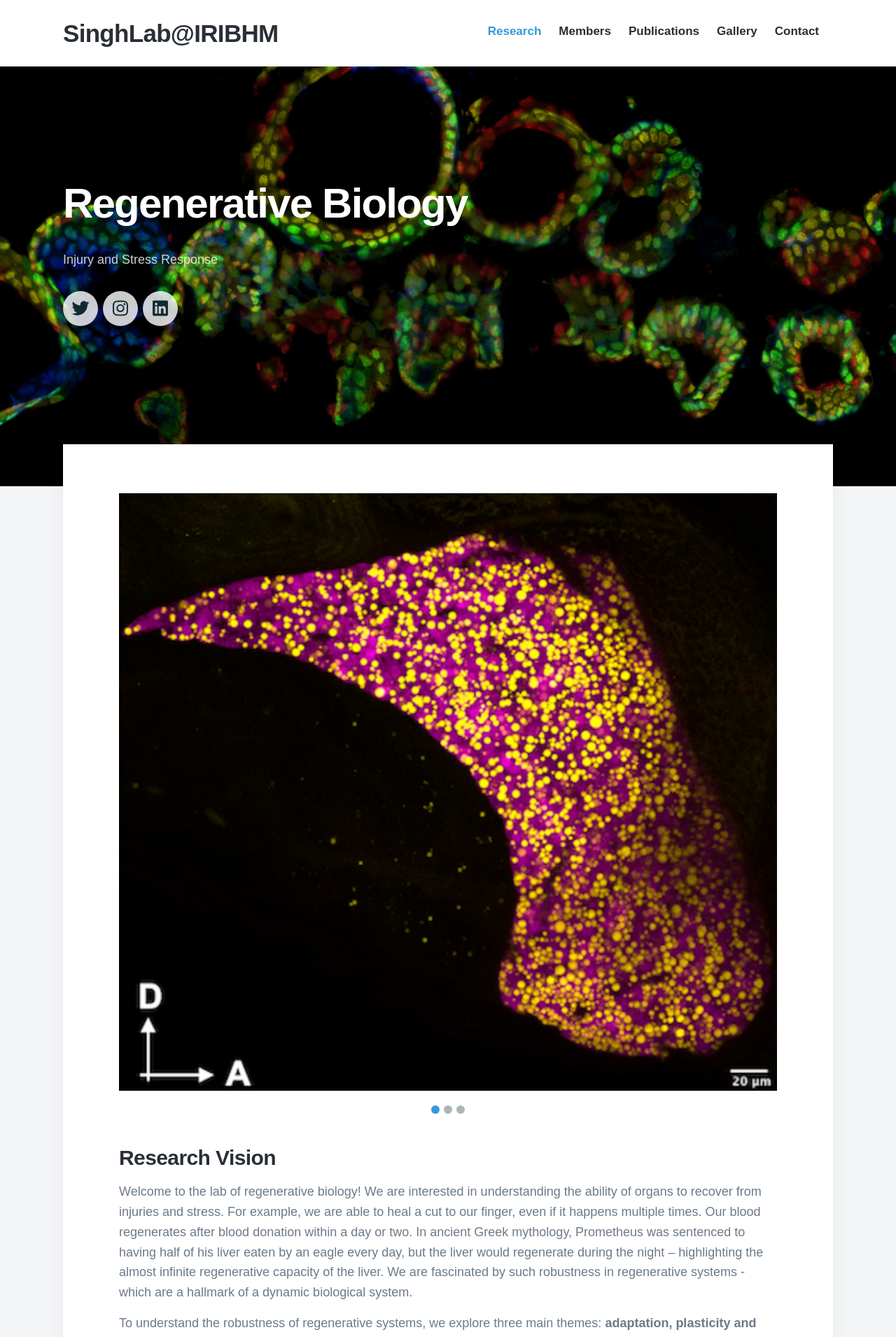
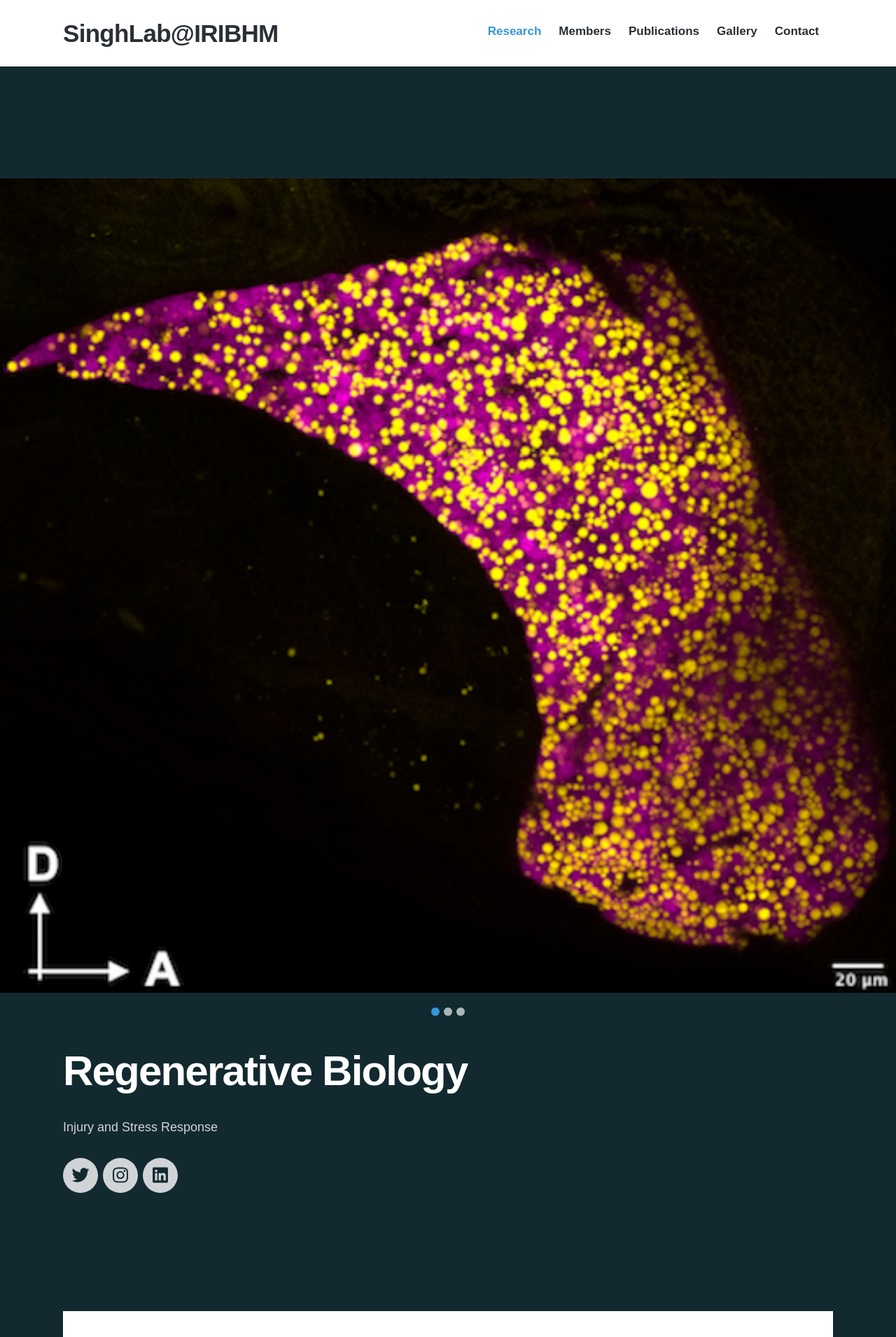
Before and after one commit to sumeetpalsingh/sumeetpalsingh.github.io, a Jekyll site: the page built from index.html, in a window 1280 px wide. Shown: the top 1911 px of the page at 70% size. Built offline with Jekyll 4.4.1, drawn with Linux system fonts in a browser that asks for light colours; nearby versions of some CDN libraries; some web fonts are replaced.

Commit message:
Update index.html

```diff
--- a/index.html
+++ b/index.html
@@ -7,9 +7,15 @@ featured_image: /images/demo/home2.jpg
 
 <section class="hero">
 
-	<div class="hero__image" style="background-image: url({{ page.featured_image }})">
+<!--	<div class="hero__image" style="background-image: url({{ page.featured_image }})">-->
 		<!--<div class="hero__overlay"></div>-->
-	</div>
+<!--	</div>-->
+
+    <div class="gallery" data-columns="1">
+                <img src="/images/gallery/Steatosis.png" style="height=250px">
+                <img src="/images/gallery/Fed_MAX_Image-1.png">
+                <img src="/images/gallery/Thyroid adult_flt1.png">
+            </div>
 
 	<div class="wrap">
 
@@ -28,11 +34,7 @@ featured_image: /images/demo/home2.jpg
 
 		<article class="single-post">
 
-			<div class="gallery" data-columns="1">
-                <img src="/images/gallery/Steatosis.png" style="height=250px">
-                <img src="/images/gallery/Fed_MAX_Image-1.png">
-                <img src="/images/gallery/Thyroid adult_flt1.png">
-            </div>
+
 
             <h3>Research Vision</h3>
 
```
